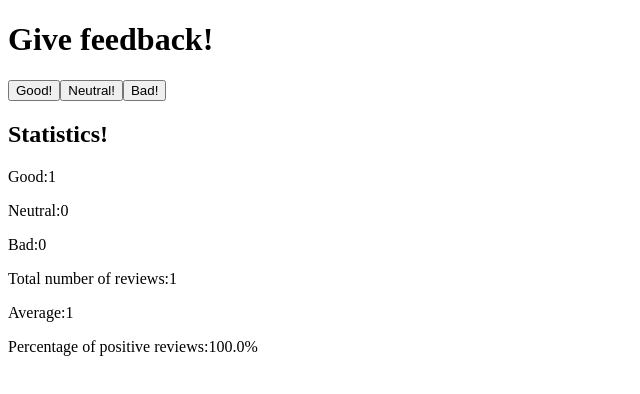
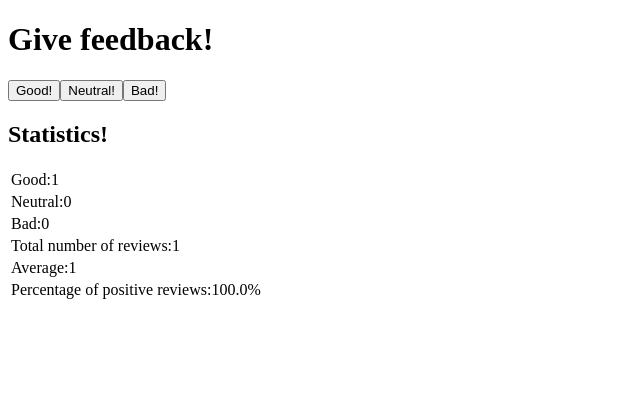
Before and after one commit to Krediann/FSO, a React (Vite) app in the folder osa1/unicafe/: page / in a window 1280 px wide. Both pictures are taken after a click on the button "Good!". Shown: the top 394 px of the page, without its empty margins (0-640 px from the left). Built offline with nearby package versions, Linux system fonts and the light colour scheme.

Commit message:
feat: 1-11 unicafe step 6

```diff
--- a/osa1/unicafe/src/App.tsx
+++ b/osa1/unicafe/src/App.tsx
@@ -52,20 +52,46 @@ interface StatisticsProps {
 const Statistics = (props: StatisticsProps) => {
   if (props.allReviews > 0) {
     return (
-      <div>
+      <table>
+        <tbody>
+          <tr>
+            <td>
               <StatisticLine text="Good:" value={props.good} />
+            </td>
+          </tr>
+          <tr>
+            <td>
               <StatisticLine text="Neutral:" value={props.neutral} />
+            </td>
+          </tr>
+          <tr>
+            <td>
               <StatisticLine text="Bad:" value={props.bad} />
+            </td>
+          </tr>
+          <tr>
+            <td>
               <StatisticLine
                 text="Total number of reviews:"
                 value={props.allReviews}
               />
+            </td>
+          </tr>
+          <tr>
+            <td>
               <StatisticLine text="Average:" value={props.average} />
+            </td>
+          </tr>
+          <tr>
+            <td>
               <StatisticLine
                 text="Percentage of positive reviews:"
                 positivePercent={props.positivePercent}
               />
-      </div>
+            </td>
+          </tr>
+        </tbody>
+      </table>
     )
   } else {
     return (
@@ -94,17 +120,17 @@ interface StatisticLineProps {
 const StatisticLine = (props: StatisticLineProps) => {
   if (!props.positivePercent) {
     return (
-      <p>
+      <>
         {props.text}
         {props.value}
-      </p>
+      </>
     )
   } else {
     return (
-      <p>
+      <>
         {props.text}
         {props.positivePercent}%
-      </p>
+      </>
     )
   }
 }
```
Lines whose indentation alone changed are shown as unchanged.
